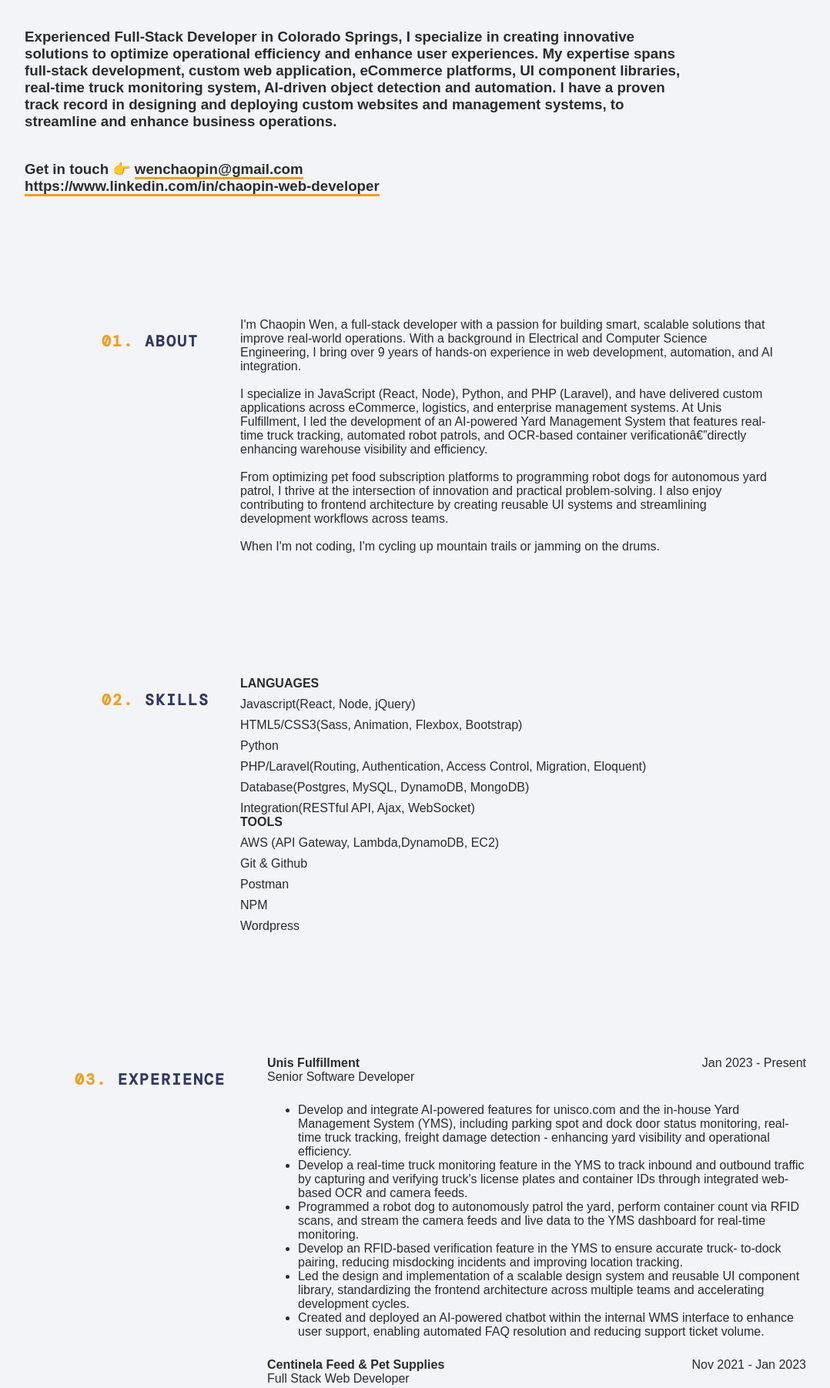
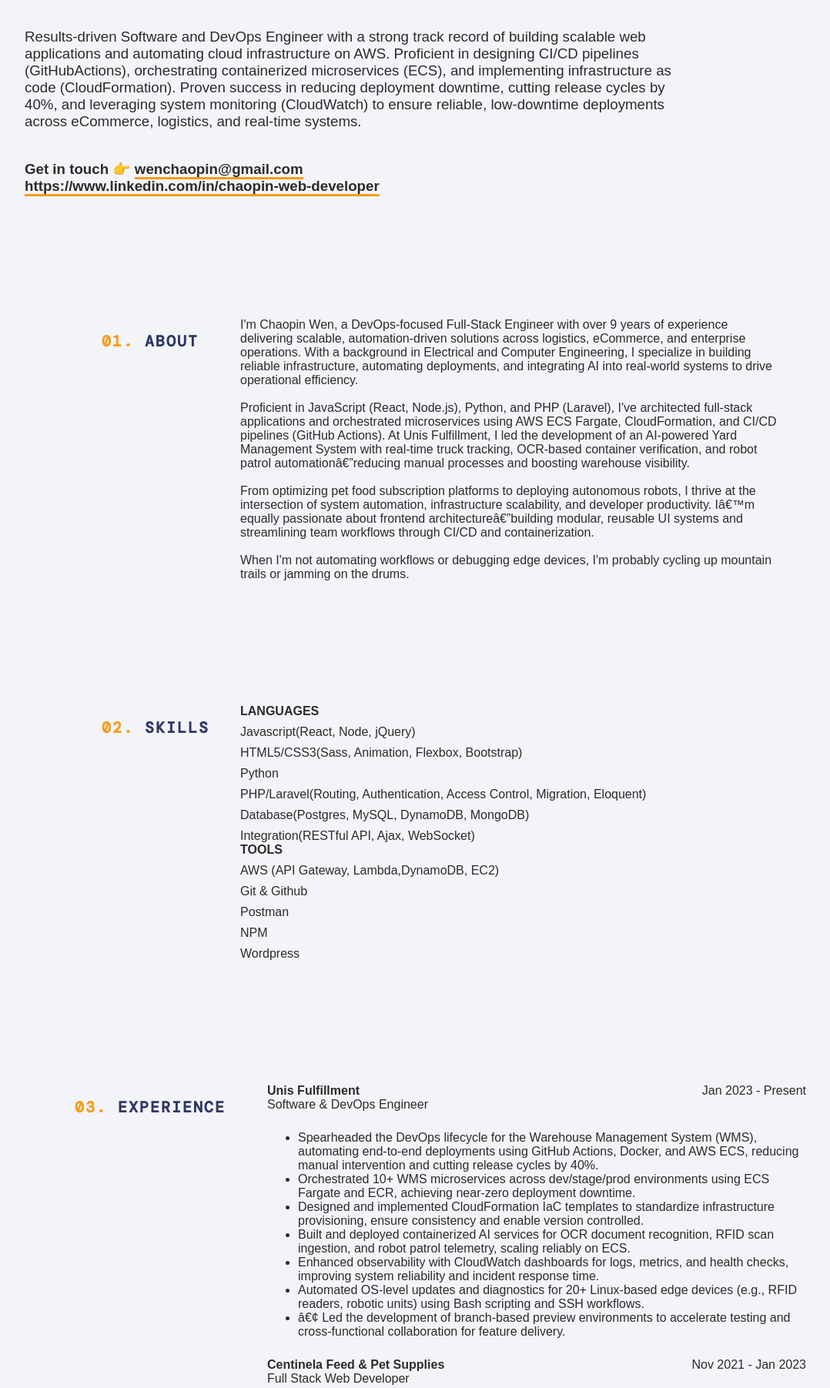
Before and after one commit to benson336/portfolio, a website: page dist/index.html in a window 1280 px wide. Shown: the part 337-2140 px from the top of the page at 77% size, without its empty margins (68-1146 px from the left). Drawn offline with nearby package versions, Linux system fonts and the light colour scheme.

Commit message:
update resume

```diff
--- a/dist/index.html
+++ b/dist/index.html
@@ -72,7 +72,7 @@
           animation-fill-mode: forwards;"><span>04.</span> Projects</a>
         </li>
         <li class="navbar-nav-item">
-          <a class="navbar-nav-link resumeButton" href="https://raw.githubusercontent.com/benson336/portfolio/master/pdf/ChaopinWenResumeWeb.pdf" target="_blank" style="opacity: 0;
+          <a class="navbar-nav-link resumeButton" href="https://raw.githubusercontent.com/benson336/portfolio/master/pdf/ChaopinWenResumeDev1.pdf" target="_blank" style="opacity: 0;
           animation-name: fadeIn;
           animation-delay: 700ms;
           animation-duration:0.5s;
@@ -105,14 +105,8 @@
         animation-name: fadeIn;
         animation-delay: 1.2s;
         animation-duration:0.4s;
-        animation-fill-mode: forwards;">
-          Experienced Full-Stack Developer in Colorado Springs, I specialize in creating innovative solutions to
-          optimize operational efficiency and enhance user experiences. My expertise spans
-          full-stack development, custom web application, eCommerce platforms, UI
-          component libraries, real-time truck monitoring system, AI-driven object
-          detection and automation. I have a proven track record in designing and
-          deploying custom websites and management systems, to streamline and enhance
-          business operations.
+        animation-fill-mode: forwards; font-weight: 400;">
+          Results-driven Software and DevOps Engineer with a strong track record of building scalable web applications and automating cloud infrastructure on AWS. Proficient in designing CI/CD pipelines (GitHubActions), orchestrating containerized microservices (ECS), and implementing infrastructure as code (CloudFormation). Proven success in reducing deployment downtime, cutting release cycles by 40%, and leveraging system monitoring (CloudWatch) to ensure reliable, low-downtime deployments across eCommerce, logistics, and real-time systems.
         </h3>
         <h3 class="sm-heading" style="opacity: 0;
         animation-name: fadeIn;
@@ -134,10 +128,10 @@
       <div class="about-container" id="about">
         <h1 class="about-sm-heading"><span>01.</span> ABOUT</h1>
         <p class="about-p">
-          I'm Chaopin Wen, a full-stack developer with a passion for building smart, scalable solutions that improve real-world operations. With a background in Electrical and Computer Science Engineering, I bring over 9 years of hands-on experience in web development, automation, and AI integration. </br></br>
-          I specialize in JavaScript (React, Node), Python, and PHP (Laravel), and have delivered custom applications across eCommerce, logistics, and enterprise management systems. At Unis Fulfillment, I led the development of an AI-powered Yard Management System that features real-time truck tracking, automated robot patrols, and OCR-based container verification—directly enhancing warehouse visibility and efficiency.</br></br>
-          From optimizing pet food subscription platforms to programming robot dogs for autonomous yard patrol, I thrive at the intersection of innovation and practical problem-solving. I also enjoy contributing to frontend architecture by creating reusable UI systems and streamlining development workflows across teams.</br></br>
-          When I'm not coding, I'm cycling up mountain trails or jamming on the drums.
+          I'm Chaopin Wen, a DevOps-focused Full-Stack Engineer with over 9 years of experience delivering scalable, automation-driven solutions across logistics, eCommerce, and enterprise operations. With a background in Electrical and Computer Engineering, I specialize in building reliable infrastructure, automating deployments, and integrating AI into real-world systems to drive operational efficiency. </br></br>
+          Proficient in JavaScript (React, Node.js), Python, and PHP (Laravel), I've architected full-stack applications and orchestrated microservices using AWS ECS Fargate, CloudFormation, and CI/CD pipelines (GitHub Actions). At Unis Fulfillment, I led the development of an AI-powered Yard Management System with real-time truck tracking, OCR-based container verification, and robot patrol automation—reducing manual processes and boosting warehouse visibility.</br></br>
+          From optimizing pet food subscription platforms to deploying autonomous robots, I thrive at the intersection of system automation, infrastructure scalability, and developer productivity. I’m equally passionate about frontend architecture—building modular, reusable UI systems and streamlining team workflows through CI/CD and containerization.</br></br>
+          When I'm not automating workflows or debugging edge devices, I'm probably cycling up mountain trails or jamming on the drums.
         </p>
       </div>
     </section>
@@ -189,27 +183,16 @@
             <div class="experience-title">Unis Fulfillment</div>
             <div class="experience-time">Jan 2023 - Present</div>
           </div>
-          <div class="experience-position">Senior Software Developer</div>
+          <div class="experience-position">Software & DevOps Engineer</div>
           <div class="experience-position">
             <ul>
-              <li>Develop and integrate AI-powered features for unisco.com and the in-house Yard
-                Management System (YMS), including parking spot and dock door status
-                monitoring, real-time truck tracking, freight damage detection - enhancing yard
-                visibility and operational efficiency.</li>
-              <li>Develop a real-time truck monitoring feature in the YMS to track inbound and
-                outbound traffic by capturing and verifying truck's license plates and container
-                IDs through integrated web-based OCR and camera feeds.</li>
-              <li>Programmed a robot dog to autonomously patrol the yard, perform container
-                count via RFID scans, and stream the camera feeds and live data to the YMS
-                dashboard for real-time monitoring.</li>
-              <li>Develop an RFID-based verification feature in the YMS to ensure accurate truck-
-                to-dock pairing, reducing misdocking incidents and improving location tracking.</li>
-              <li>Led the design and implementation of a scalable design system and reusable UI
-                component library, standardizing the frontend architecture across multiple
-                teams and accelerating development cycles.</li>
-              <li>Created and deployed an AI-powered chatbot within the internal WMS interface
-                to enhance user support, enabling automated FAQ resolution and reducing
-                support ticket volume.</li>
+              <li>Spearheaded the DevOps lifecycle for the Warehouse Management System (WMS), automating end-to-end deployments using GitHub Actions, Docker, and AWS ECS, reducing manual intervention and cutting release cycles by 40%.</li>
+              <li>Orchestrated 10+ WMS microservices across dev/stage/prod environments using ECS Fargate and ECR, achieving near-zero deployment downtime.</li>
+              <li>Designed and implemented CloudFormation IaC templates to standardize infrastructure provisioning, ensure consistency and enable version controlled.</li>
+              <li>Built and deployed containerized AI services for OCR document recognition, RFID scan ingestion, and robot patrol telemetry, scaling reliably on ECS.</li>
+              <li>Enhanced observability with CloudWatch dashboards for logs, metrics, and health checks, improving system reliability and incident response time.</li>
+              <li>Automated OS-level updates and diagnostics for 20+ Linux-based edge devices (e.g., RFID readers, robotic units) using Bash scripting and SSH workflows.</li>
+              <li>•	Led the development of branch-based preview environments to accelerate testing and cross-functional collaboration for feature delivery.</li>
             </ul>
           </div>
 
```
Also changed, not shown: 1 other file.
